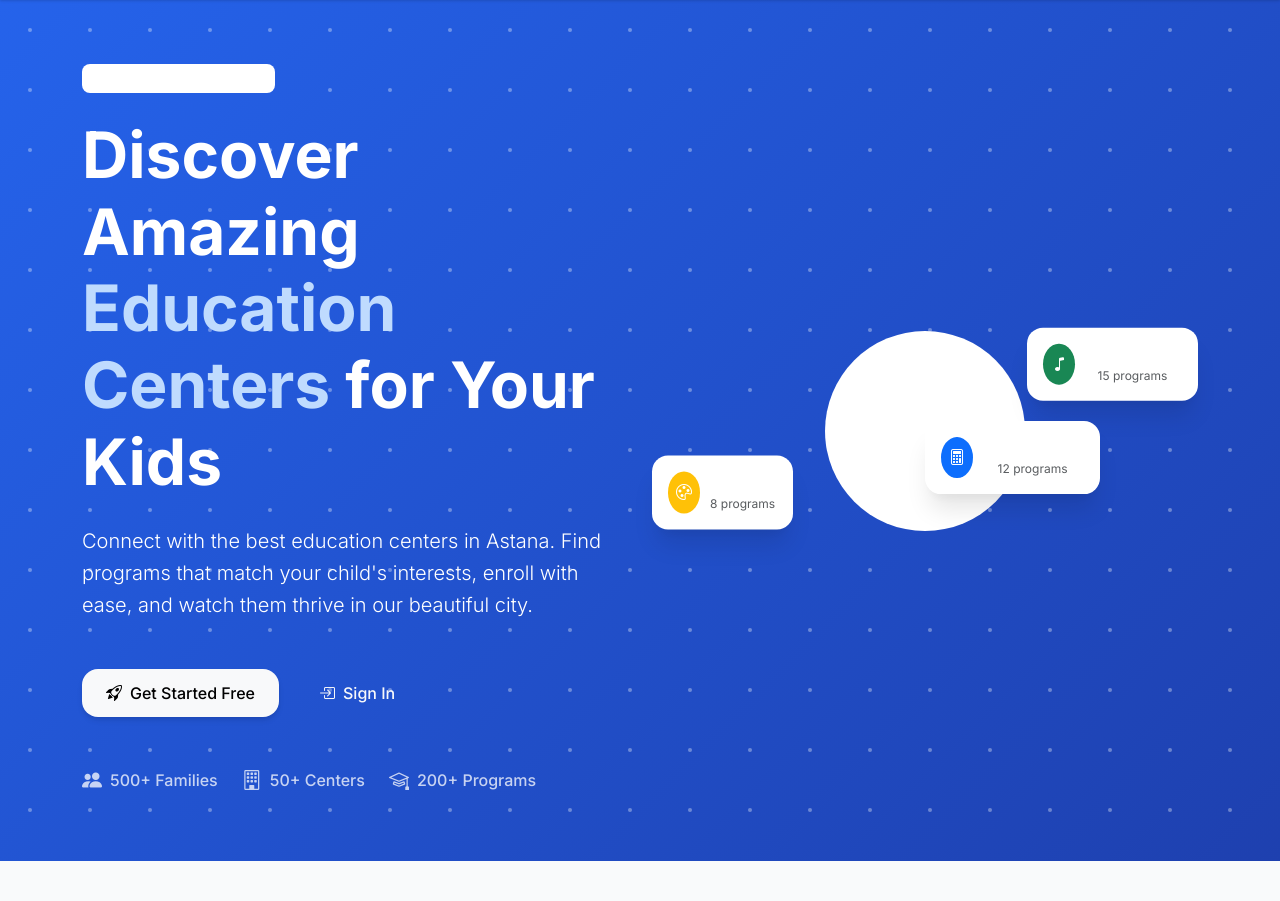
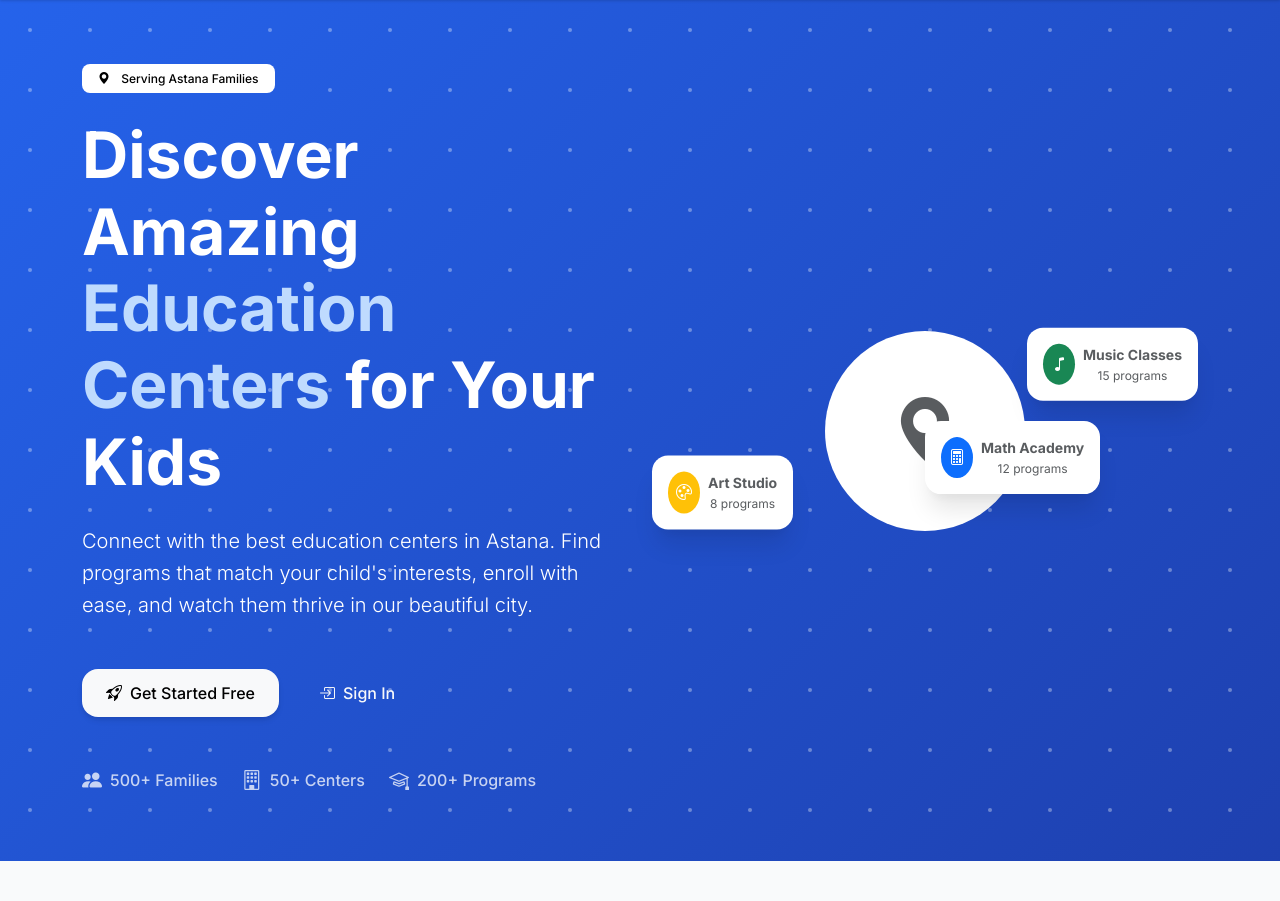
Before and after one commit to waitwhoismadi/KidFit, a Flask app: page / in a window 1280 px wide. Shown: the part 65-966 px from the top of the page. Run offline with Flask 3, Linux system fonts and the light colour scheme.

Commit message:
index.html bug fixes (botton panel still dont work)

```diff
--- a/templates/index.html
+++ b/templates/index.html
@@ -6,7 +6,7 @@
         <div class="row align-items-center min-vh-75">
             <div class="col-lg-6">
                 <div class="hero-content fade-in">
-                    <div class="badge bg-white bg-opacity-20 text-white mb-4 px-3 py-2">
+                    <div class="badge bg-white bg-opacity-20 text-black mb-4 px-3 py-2">
                         <i class="bi bi-geo-alt-fill me-2"></i>
                         Serving Astana Families
                     </div>
@@ -55,7 +55,7 @@
                                     <i class="bi bi-music-note text-white"></i>
                                 </div>
                                 <div>
-                                    <div class="fw-bold text-sm">Music Classes</div>
+                                    <div class="fw-bold text-sm text-muted">Music Classes</div>
                                     <div class="text-muted text-xs">15 programs</div>
                                 </div>
                             </div>
@@ -68,7 +68,7 @@
                                     <i class="bi bi-palette text-white"></i>
                                 </div>
                                 <div>
-                                    <div class="fw-bold text-sm">Art Studio</div>
+                                    <div class="fw-bold text-sm text-muted">Art Studio</div>
                                     <div class="text-muted text-xs">8 programs</div>
                                 </div>
                             </div>
@@ -81,7 +81,7 @@
                                     <i class="bi bi-calculator text-white"></i>
                                 </div>
                                 <div>
-                                    <div class="fw-bold text-sm">Math Academy</div>
+                                    <div class="fw-bold text-sm text-muted">Math Academy</div>
                                     <div class="text-muted text-xs">12 programs</div>
                                 </div>
                             </div>
@@ -89,7 +89,7 @@
 
                         <div class="bg-white bg-opacity-20 rounded-circle d-flex align-items-center justify-content-center mx-auto"
                              style="width: 200px; height: 200px;">
-                            <i class="bi bi-geo-alt-fill text-white" style="font-size: 4rem;"></i>
+                            <i class="bi bi-geo-alt-fill text-muted" style="font-size: 4rem;"></i>
                         </div>
                     </div>
                 </div>
@@ -112,7 +112,7 @@
 <section class="py-5 my-5">
     <div class="container">
         <div class="text-center mb-5">
-            <div class="badge bg-primary bg-opacity-10 text-primary px-3 py-2 mb-3">
+            <div class="badge bg-primary bg-opacity-10 text-primary px-3 py-2 mb-3 text-white">
                 <i class="bi bi-lightbulb me-2"></i>
                 How It Works
             </div>
@@ -247,7 +247,7 @@
         <div class="row align-items-center">
             <div class="col-lg-6">
                 <div class="pe-lg-5">
-                    <div class="badge bg-primary bg-opacity-10 text-primary px-3 py-2 mb-3">
+                    <div class="badge bg-primary bg-opacity-10 text-primary px-3 py-2 mb-3 text-white">
                         <i class="bi bi-star me-2"></i>
                         Why Choose SamgauKids
                     </div>
```
